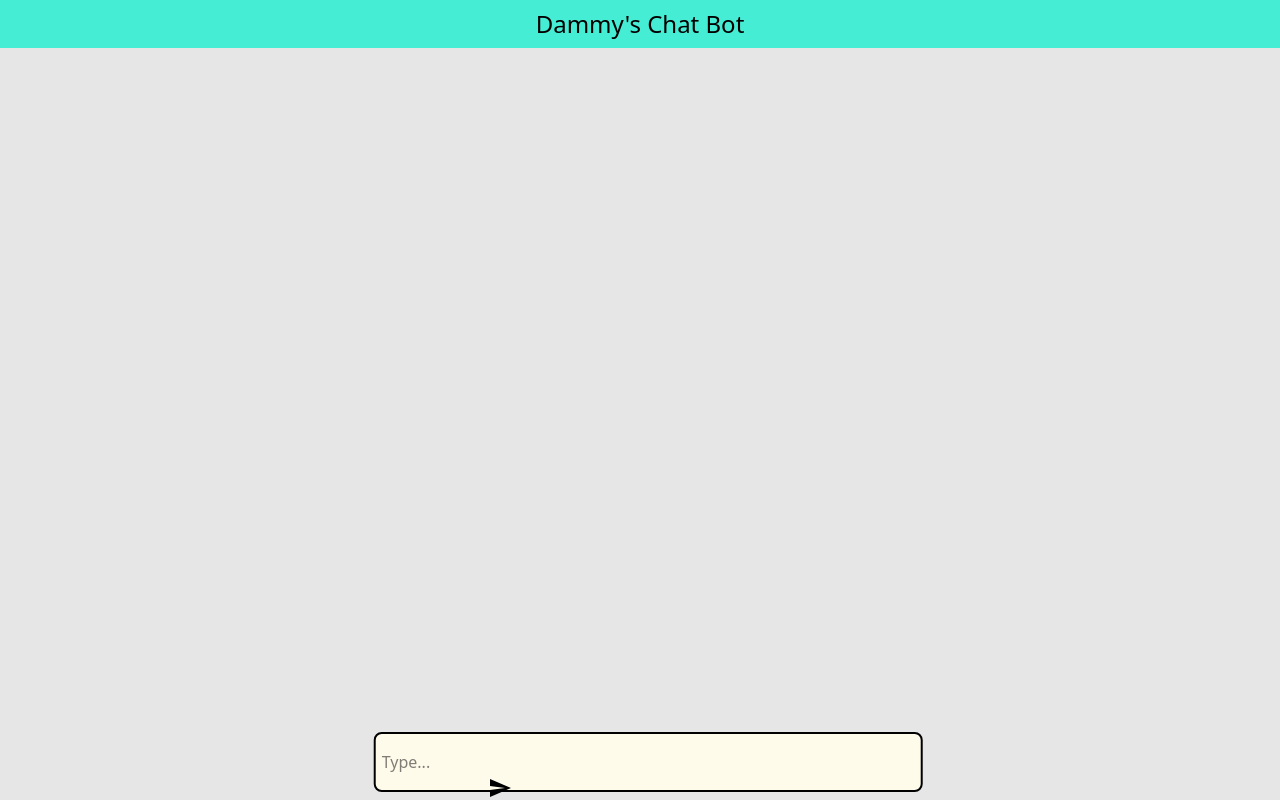
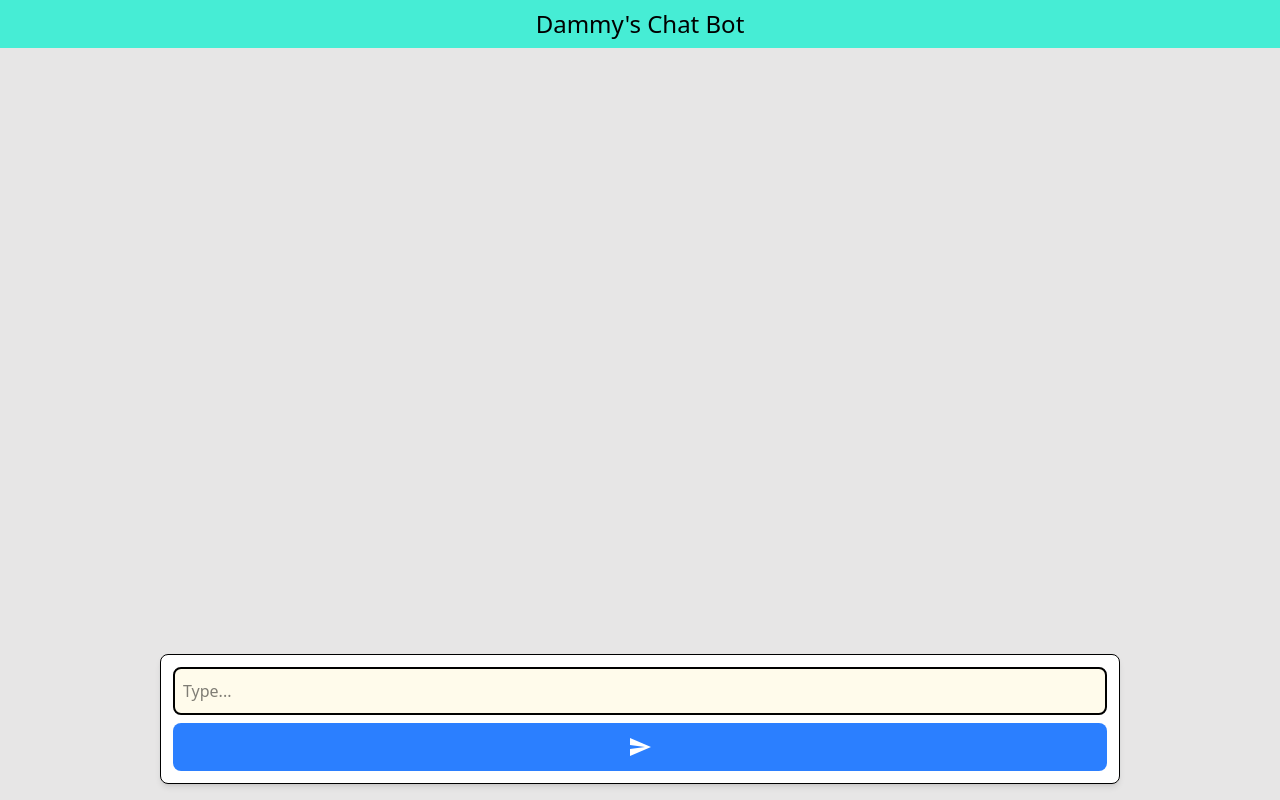
Before and after one commit to DammyJoshvtr/Hilarious-ChatBot, a React (Vite) app: page / in a window 1280 px wide. Built offline with nearby package versions, Linux system fonts and the light colour scheme.

Commit message:
fixed input

```diff
--- a/src/Components/ChatBody.jsx
+++ b/src/Components/ChatBody.jsx
@@ -21,21 +21,23 @@ const ChatBody = () => {
   ];
 
   return (
-    <>
-      <div>
-        <input className='bg-amber-50 border-black border-2 rounded-lg fixed bottom-0 flex justify-center items-center outline-none left-1/2 -translate-x-1/2 w-3/7 h-15 m-2 p-1.5'
+    <div className="fixed bottom-4 left-1/2 -translate-x-1/2 w-3/4 bg-white p-3 border rounded-lg shadow-md grid grid-cols-[1fr_auto gap-2">
+      {/* Input Field */}
+      <input
+        className="bg-amber-50 border-black border-2 rounded-lg outline-none w-full h-12 p-2"
         type="text"
         placeholder="Type..."
         value={inputChat}
-          onChange={ changeInputState }
+        onChange={changeInputState}
       />
 
-        <button className='fixed bottom-0 right-3/5'>
+      {/* Send Button */}
+      <button className="bg-blue-500 text-white p-3 rounded-lg hover:bg-blue-700 flex items-center justify-center">
         <MdSend size={24} />
       </button>
     </div>
-    </>
-  )
-}
+  );
+};
 
-export default ChatBody
+export default ChatBody;
+// left-1/2 -translate-x-1/2
```
Lines whose indentation alone changed are shown as unchanged.
